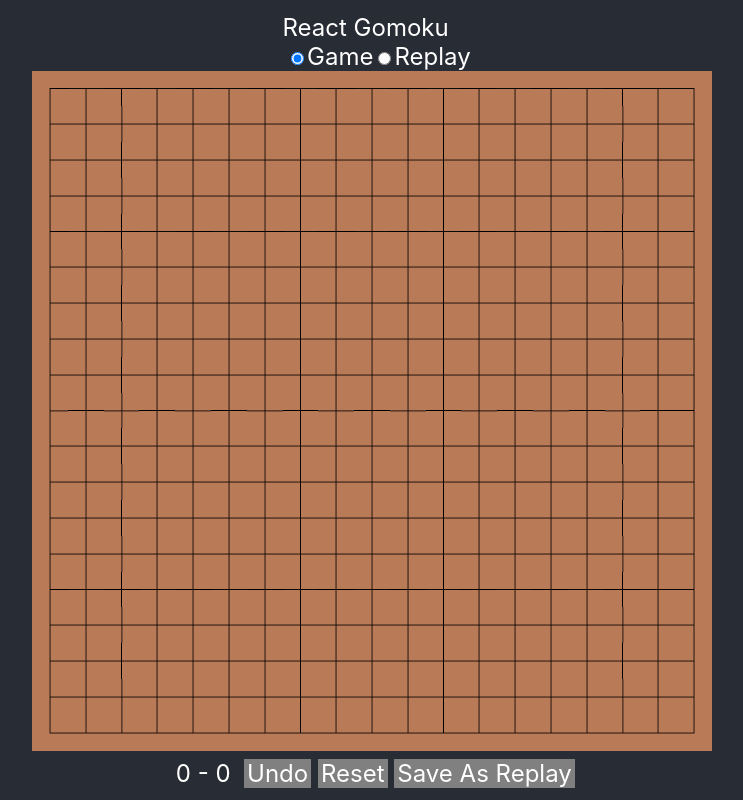
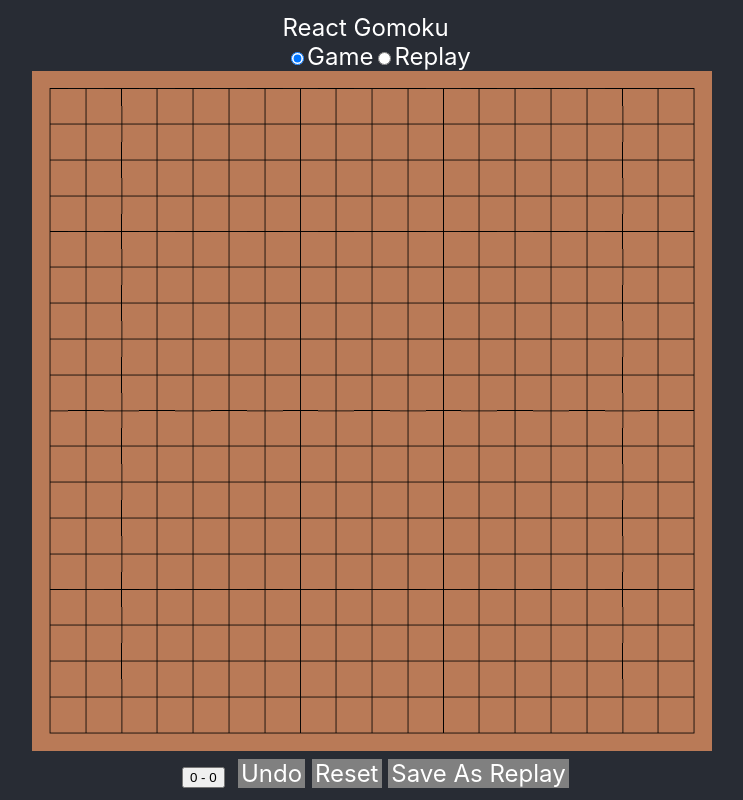
Before and after one commit to kuman514/ReactGomoku, a React (Create React App) app: page / in a window 1280 px wide. Shown: the whole page, without its empty margins (268-1011 px from the left). Built offline with nearby package versions, Linux system fonts and the light colour scheme.

Commit message:
Modified Score

```diff
--- a/src/components/Score.module.css
+++ /dev/null
@@ -1,4 +0,0 @@
-.Score {
-  margin-left: 10px;
-  margin-right: 10px;
-}
--- a/src/components/Score.tsx
+++ b/src/components/Score.tsx
@@ -1,12 +1,17 @@
 import React, { useEffect } from 'react';
 import { useSelector } from 'react-redux';
+import styled from 'styled-components';
 import { initState, StoreState } from '../store/StoreState';
-import styles from './Score.module.css';
 
 interface ScoreState {
   p1Score: number,
   p2Score: number
 }
+
+const ScoreElement = styled.button`
+  margin-left: 10px;
+  margin-right: 10px;
+`;
 
 function Score() {
   const selector = (state: StoreState = initState): ScoreState => {
@@ -22,11 +27,11 @@ function Score() {
   });
 
   return (
-    <div className={styles.Score}>
+    <ScoreElement>
       <span>
         {status.p1Score} - {status.p2Score}
       </span>
-    </div>
+    </ScoreElement>
   );
 }
 
```
